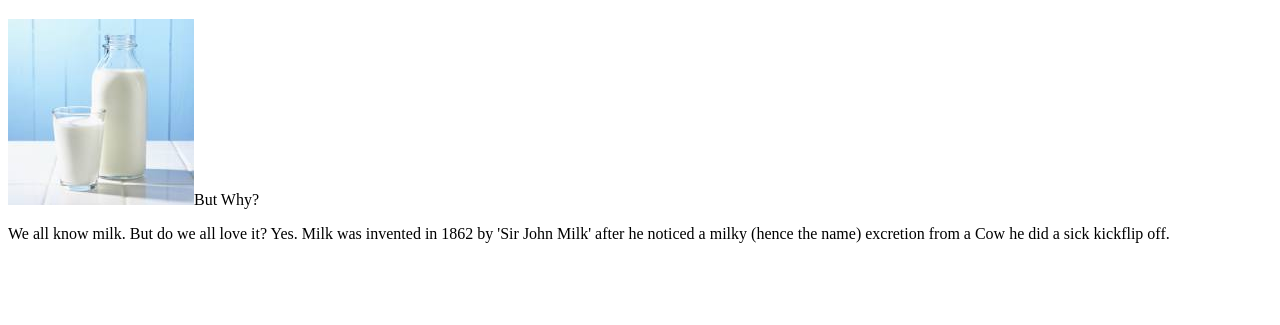
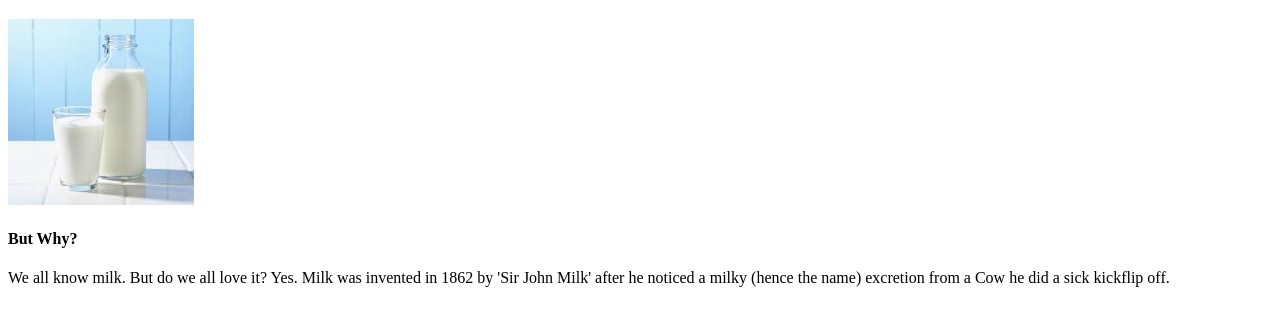
Before and after one commit to tmhewitt/odin-recipes, a plain HTML site: page recipes/milk.html in a window 1280 px wide. Shown: the part 61-386 px from the top of the page. Drawn offline with Linux system fonts and the light colour scheme.

Commit message:
Fix Milk description heading

```diff
--- a/recipes/milk.html
+++ b/recipes/milk.html
@@ -10,7 +10,7 @@
     <p><h1>Milk!</h1></p>
     <img src="milk.jpeg" alt="A refreshing glass of cool milk"
 
-<h4>But Why?</h4>
+<p><h4>But Why?</h4></p>
 <p>We all know milk. But do we all love it? Yes. Milk was invented in 1862 by 'Sir John Milk' after he noticed a milky (hence the name) excretion from a Cow he did a sick kickflip off.</p>
 
 
```
